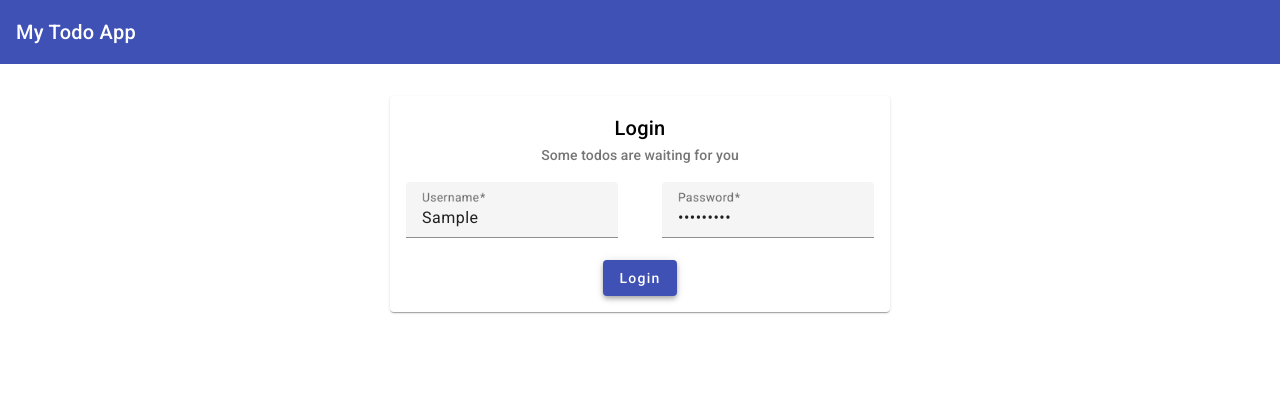
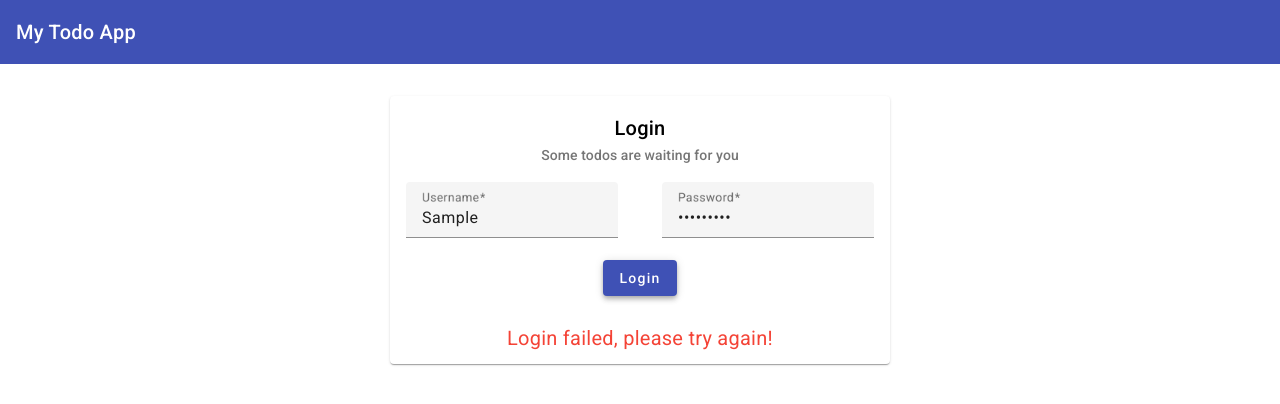
Before and after one commit to MWorksCoding/todo-list-frontend, an Angular app: page /login in a window 1280 px wide. Both pictures are taken after typing "Sample", "Sample123" into the empty fields and a click on the button "Login". Shown: the top 404 px of the page. Built offline with nearby package versions, Linux system fonts and the light colour scheme; no server answers.

Commit message:
login error message

```diff
--- a/src/app/login/login.component.html
+++ b/src/app/login/login.component.html
@@ -1,4 +1,4 @@
-<div id="loading-screen" (click)="closeLoadingScreen()">
+<div id="loading-screen" *ngIf="loading">
   <div class="loading-screen-center">
       <mat-spinner color="primary"></mat-spinner>
       <span class="loading-screen-text">Loading</span>
@@ -33,5 +33,6 @@
         <button mat-raised-button color="primary" type="submit">Login</button>
       </mat-card-actions>
     </form>
+    <div class="warning-message" *ngIf="failedLogin">Login failed, please try again!</div>
   </mat-card>
 </div>
--- a/src/app/login/login.component.scss
+++ b/src/app/login/login.component.scss
@@ -71,3 +71,10 @@
   padding-top: 20px;
   font-size: 20px;
 }
+
+.warning-message {
+  color: #f44336;
+  font-size: 20px;
+  text-align: center;
+  padding: 16px;
+}
--- a/src/app/login/login.component.ts
+++ b/src/app/login/login.component.ts
@@ -9,6 +9,7 @@ import { AuthService } from '../auth.service';
 })
 export class LoginComponent {
   loading: boolean = false;
+  failedLogin: boolean = false;
   username: string = '';
   password: string = '';
   constructor(private router: Router, private auth: AuthService) {}
@@ -20,18 +21,19 @@ export class LoginComponent {
    * saving token to local storage
    */
   async login() {
-    this.showLoadingScreen()
+    this.failedLogin = false;
+    this.loading = true;
     try {
       let resp: any = await this.auth.loginWithUsernameAndPassword(
         this.username,
         this.password
       );
-      this.closeLoadingScreen()
+      this.loading = false;
       localStorage.setItem('token', resp['token']);
       this.router.navigateByUrl('/todos');
     } catch (e) {
-      this.closeLoadingScreen()
-      alert('Login failed');
+      this.loading = false;
+      this.failedLogin = true;
       console.error(e);
     }
   }
```
